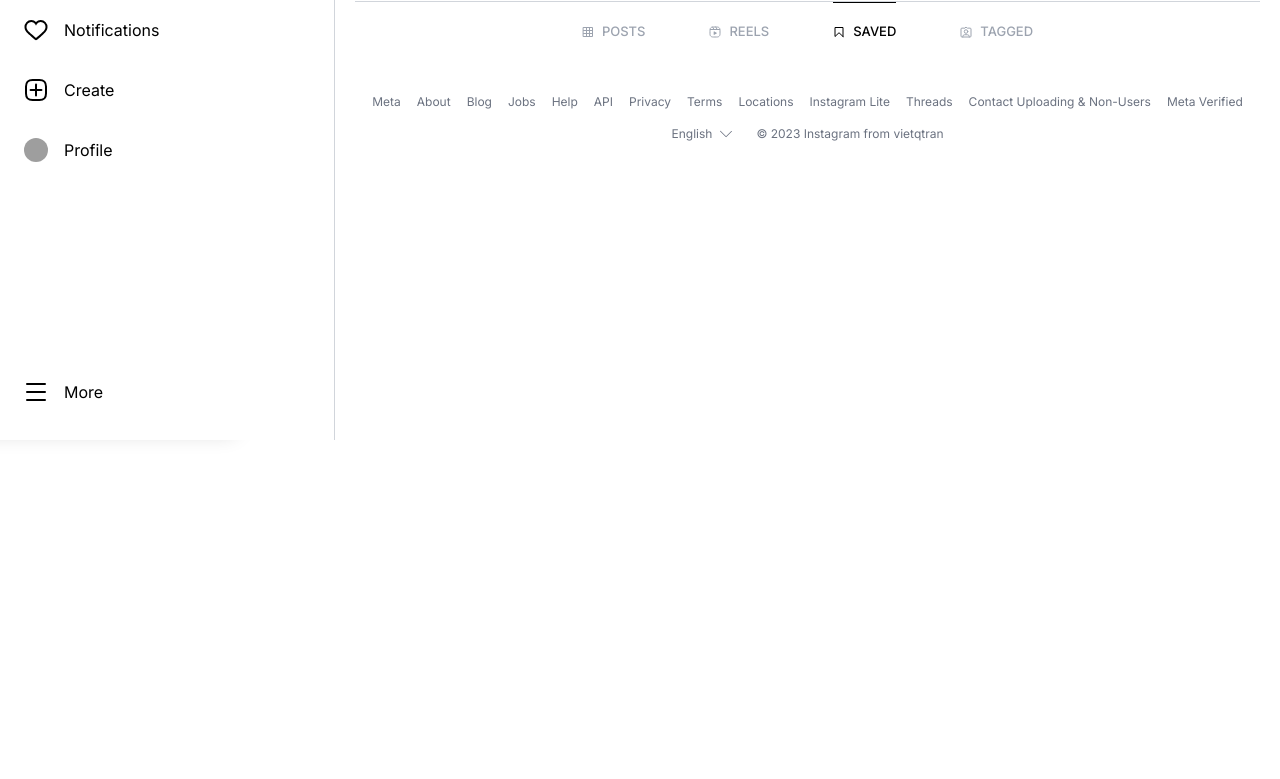
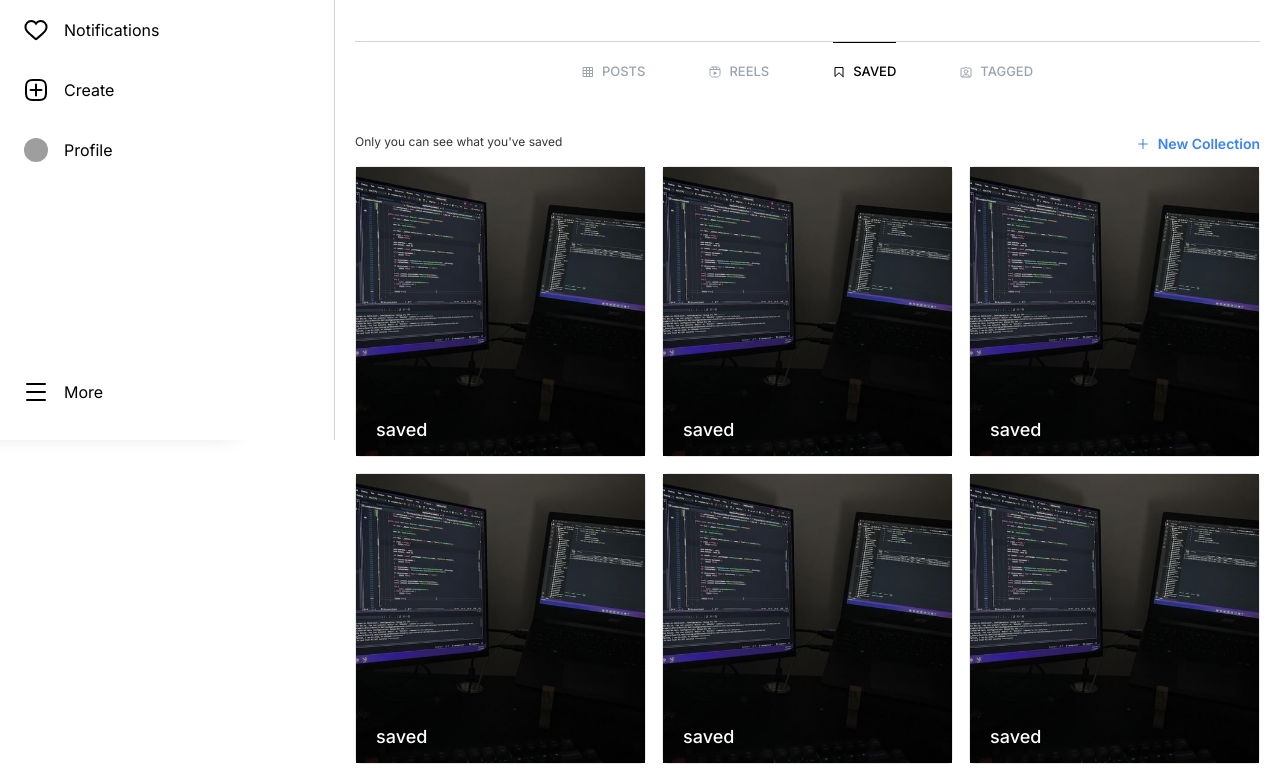
Before and after one commit to vietqtran/instagram-reactjsnet, a Next.js app in the folder ClientApp/: page /u/1/saved in a window 1280 px wide. Shown: the part 360-1139 px from the top of the page. Before the commit the page ends 800 px from the top, so only its background shows below. Built offline with nearby package versions, Linux system fonts and the light colour scheme; grey boxes are pictures that could not be loaded.

Commit message:
saved ui

```diff
--- a/ClientApp/app/u/[username]/saved/page.tsx
+++ b/ClientApp/app/u/[username]/saved/page.tsx
@@ -1,5 +1,8 @@
+"use client"
+
 import React from "react"
+import SavedContainer from "@pages/User/SavedContainer"
 
 export default function SavedPage() {
-   return <div></div>
+   return <SavedContainer />
 }
--- a/ClientApp/components/common/Overlay.tsx
+++ b/ClientApp/components/common/Overlay.tsx
@@ -23,7 +23,7 @@
                onClick={(e) => {
                   e.stopPropagation()
                }}
-               className='modal h-fit w-fit bg-white'
+               className='modal h-fit w-fit bg-transparent'
             >
                {children}
             </div>
--- a/ClientApp/components/common/User/ReelItem.tsx
+++ b/ClientApp/components/common/User/ReelItem.tsx
@@ -4,8 +4,6 @@
    return (
       <div className='cursor-pointer w-full relative aspect-[16/25]'>
          <video
-            controls
-            autoPlay
             src='/assets/videos/export_1666804436109.mov'
             typeof='video/mp4'
          ></video>
--- /dev/null
+++ b/ClientApp/components/common/User/SavedItem.tsx
@@ -0,0 +1,32 @@
+import Image from "next/image"
+import Link from "next/link"
+import React from "react"
+import { usePathname } from "next/navigation"
+
+export default function SavedItem() {
+   const pathname = usePathname()
+   return (
+      <div className=' relative w-full aspect-square border-[1px] border-gray-200 rounded-md cursor-pointer'>
+         <Image
+            src={"/assets/images/post_fake.jpg"}
+            width={300}
+            height={300}
+            alt='saved'
+            priority
+            className='w-full h-full object-cover'
+         />
+         <div className='group absolute z-10 w-full h-full top-0 left-0'>
+            <div className='w-full h-full relative'>
+               <div className='group-hover:hidden block z-20 absolute w-full h-full cover-saved-bg'></div>
+               <div className='hidden group-hover:block z-20 absolute w-full h-full cover-saved-bg-hover'></div>
+               <Link
+                  href={`${pathname}/saved-id`}
+                  className='z-30 absolute text-lg font-medium bg-transparent pb-3 pl-5 text-white w-full h-full flex items-end justify-start'
+               >
+                  <span className='max-w-[60%] truncate block'>saved</span>
+               </Link>
+            </div>
+         </div>
+      </div>
+   )
+}
--- a/ClientApp/components/common/User/TabNavItem.tsx
+++ b/ClientApp/components/common/User/TabNavItem.tsx
@@ -17,7 +17,7 @@
             currentTab === tab
                ? "text-black before:contents-[] before:absolute before:w-full before:h-[1px] before:bg-black before:top-0 before:left-0"
                : "text-gray-400"
-         } mx-8 py-5 cursor-pointer text-[13px] font-medium relative`}
+         } mx-8  cursor-pointer text-[13px] font-medium relative`}
       >
          {children}
       </div>
--- a/ClientApp/components/common/User/UserPreviewTop.tsx
+++ b/ClientApp/components/common/User/UserPreviewTop.tsx
@@ -8,7 +8,7 @@
 
 const UserPreviewTop = () => {
    return (
-      <div className='w-full max-w-[935px] px-2 md:px-0'>
+      <div className='w-full max-w-[935px] px-2 md:px-0 md:pb-10'>
          <div className='flex w-full items-center justify-start'>
             <div className='mr-4 hidden px-12 md:block'>
                <AvatarWithStory
--- a/ClientApp/pages/User/HighLightItem.tsx
+++ b/ClientApp/pages/User/HighLightItem.tsx
@@ -4,7 +4,7 @@
 export default function HighLightItem() {
    return (
       <div className='z-0 grid place-items-center min-w-fit'>
-         <div className='px-2'>
+         <div className='md:px-5 px-2'>
             <div className='border-[1px] border-gray-200 w-fit cursor-pointer overflow-hidden rounded-full p-[1px]'>
                <div className='rounded-full border-[1px] border-white'>
                   <Image
--- /dev/null
+++ b/ClientApp/pages/User/SavedContainer.tsx
@@ -0,0 +1,73 @@
+import React, { useState } from "react"
+
+import { AiOutlinePlus } from "react-icons/ai"
+import Image from "next/image"
+import Overlay from "@components/common/Overlay"
+import SavedItem from "@components/common/User/SavedItem"
+import { TfiClose } from "react-icons/tfi"
+
+export default function SavedContainer() {
+   const [showAdd, setShowAdd] = useState<boolean>(false)
+   const [showSelectPost, setShowSelectPost] = useState<boolean>(false)
+
+   return (
+      <>
+         <div>
+            <div className='w-full flex flex-col gap-1 mt-8'>
+               <div className='flex -items-center justify-between'>
+                  <p className='text-xs opacity-80'>{`Only you can see what you've saved`}</p>
+                  <button
+                     onClick={() => setShowAdd(true)}
+                     className='flex text-blue-500 text-sm hover:text-blue-600 items-center font-semibold'
+                  >
+                     <span className='mr-2 '>
+                        <AiOutlinePlus />
+                     </span>
+                     <span>New Collection</span>
+                  </button>
+               </div>
+               <div className='grid grid-cols-2 md:grid-cols-3 gap-4 mt-2'>
+                  <SavedItem />
+                  <SavedItem />
+                  <SavedItem />
+                  <SavedItem />
+                  <SavedItem />
+                  <SavedItem />
+                  <SavedItem />
+                  <SavedItem />
+               </div>
+            </div>
+         </div>
+         {showAdd && !showSelectPost && (
+            <Overlay setShow={setShowAdd} show={showAdd}>
+               <div className='lg:w-[500px] w-[350px]'>
+                  <div className='rounded-lg overflow-hidden bg-white'>
+                     <div className='relative py-3 w-full text-center text-sm font-semibold text-opacity-80 v-border-b'>
+                        <span>New Collection</span>
+                        <button
+                           onClick={() => setShowAdd(false)}
+                           className='absolute block p-3 cursor-pointer top-[50%] translate-y-[-50%] right-0'
+                        >
+                           <TfiClose />
+                        </button>
+                     </div>
+                     <div className='flex justify-center px-5 py-8 v-border-b'>
+                        <input
+                           autoFocus
+                           type='text'
+                           className='p-2 outline-none w-full border-[1px] border-gray-400 bg-gray-100 text-sm rounded-md placeholder:text-black placeholder:text-opacity-80'
+                           placeholder='Collection name'
+                        />
+                     </div>
+                     <div className='flex justify-center'>
+                        <button className='w-full py-3 text-sm font-semibold text-opacity-80'>
+                           Next
+                        </button>
+                     </div>
+                  </div>
+               </div>
+            </Overlay>
+         )}
+      </>
+   )
+}
--- a/ClientApp/pages/User/TabNav.tsx
+++ b/ClientApp/pages/User/TabNav.tsx
@@ -20,7 +20,7 @@
          >
             <Link
                href={`/u/${user.username}`}
-               className={`flex items-center text-[13px] font-medium`}
+               className={`flex items-center py-5 text-[13px] font-medium`}
             >
                <span>
                   <svg
@@ -95,7 +95,7 @@
          <TabNavItem currentTab={tab} tab={"reels"}>
             <Link
                href={`/u/${user.username}/reels`}
-               className={` flex items-center text-[13px] font-medium`}
+               className={`py-5 flex items-center text-[13px] font-medium`}
             >
                <span>
                   <svg
@@ -161,7 +161,7 @@
                href={`/u/${user.username}/saved`}
                className={`${
                   tab === "saved" ? "" : "text-gray-400"
-               } flex items-center text-[13px] font-medium`}
+               } flex items-center py-5 text-[13px] font-medium`}
             >
                <span>
                   <svg
@@ -189,7 +189,7 @@
          <TabNavItem currentTab={tab} tab={"tagged"}>
             <Link
                href={`/u/${user.username}/tagged`}
-               className={`flex items-center text-[13px] font-medium`}
+               className={`flex items-center py-5 text-[13px] font-medium`}
             >
                <span>
                   <svg
--- a/ClientApp/styles/globals.css
+++ b/ClientApp/styles/globals.css
@@ -53,3 +53,25 @@
 .hide-scrollbar::-webkit-scrollbar {
    display: none;
 }
+
+.cover-saved-bg {
+   background: #000;
+   background: linear-gradient(
+      0deg,
+      rgba(0, 0, 0, 0.4) 0%,
+      rgba(255, 255, 255, 0) 100%
+   );
+}
+
+.cover-saved-bg-hover {
+   background: rgb(255, 253, 253);
+   background: linear-gradient(
+      0deg,
+      rgba(255, 253, 253, 0.1) 0%,
+      rgba(255, 255, 255, 0) 100%
+   );
+}
+
+.v-border-b {
+   @apply border-b-[1px] border-gray-300;
+}
```
Also changed, not shown: ClientApp/app/u/[username]/reels/page.tsx (line endings or trailing spaces), 1 other file (tests, documents, lock files or other folders).
